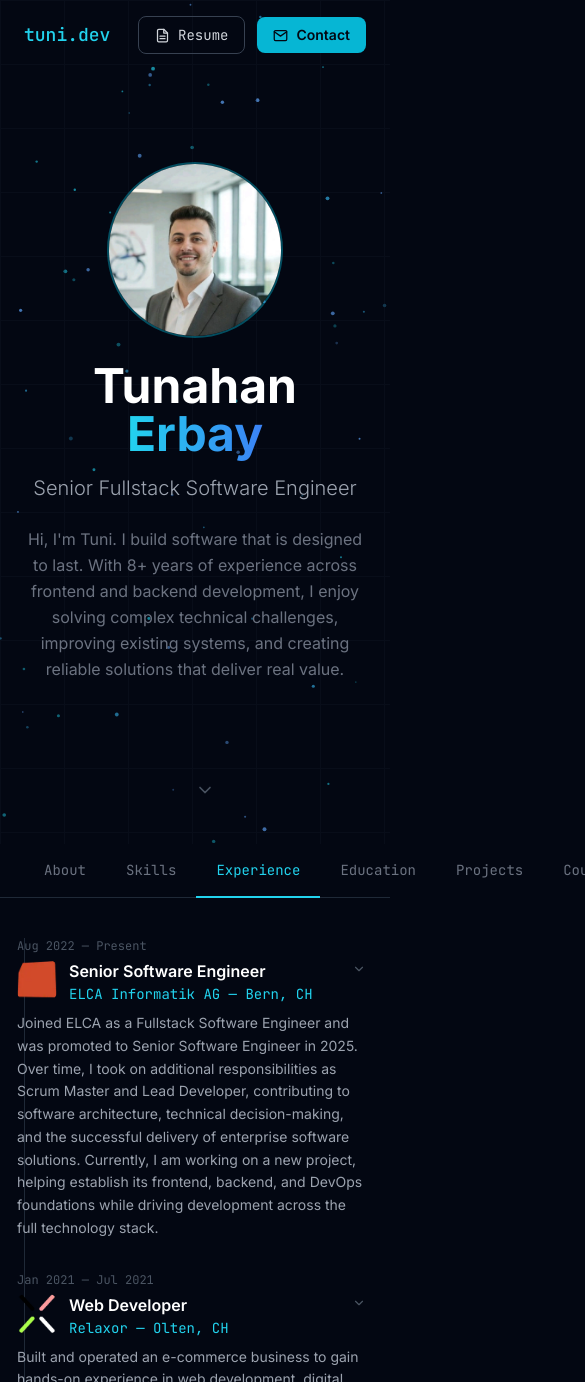
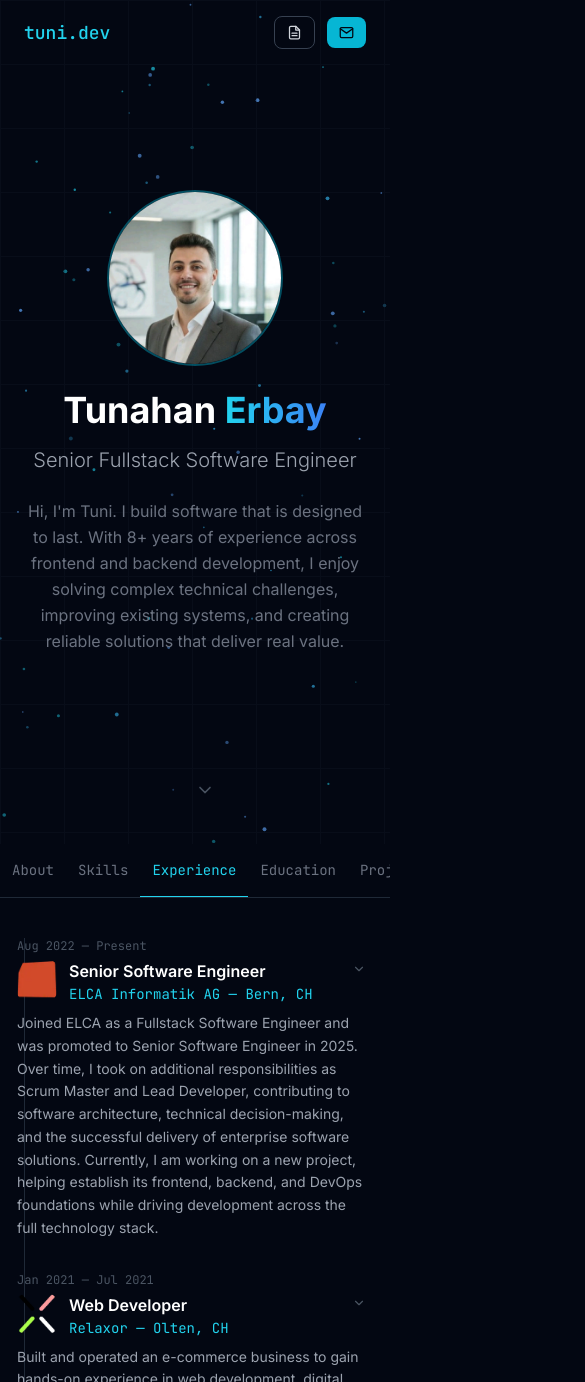
Before and after one commit to etunidev/tuni-portfolio, a React (Vite) app in the folder app/: page / in a window 390 px wide. Shown: the top 1382 px of the page, 585 px wide, since content can reach past the window. Built offline with nearby package versions, Linux system fonts and the light colour scheme.

Commit message:
feat: mobile responsive layout

```diff
--- a/app/src/components/About.tsx
+++ b/app/src/components/About.tsx
@@ -67,7 +67,7 @@ function GlobeIcon() {
 export default function About() {
   return (
     <section className="py-12 px-6">
-      <div className="max-w-3xl mx-auto grid grid-cols-3 gap-3">
+      <div className="max-w-3xl mx-auto grid grid-cols-2 sm:grid-cols-3 gap-3">
 
         <div className="bg-gray-900/50 backdrop-blur-sm border border-gray-800 rounded-lg p-4">
           <div className="flex items-center gap-1.5 mb-2 text-cyan-400">
@@ -93,7 +93,7 @@ export default function About() {
           <p className="text-gray-300 text-sm">{age}</p>
         </div>
 
-        <div className="col-span-2 bg-gray-900/50 backdrop-blur-sm border border-gray-800 rounded-lg p-4">
+        <div className="col-span-2 sm:col-span-2 bg-gray-900/50 backdrop-blur-sm border border-gray-800 rounded-lg p-4">
           <div className="flex items-center gap-1.5 mb-3 text-cyan-400">
             <GlobeIcon />
             <p className="text-xs font-mono">Languages</p>
@@ -108,7 +108,7 @@ export default function About() {
           </div>
         </div>
 
-        <div className="col-span-1 bg-gray-900/50 backdrop-blur-sm border border-gray-800 rounded-lg p-4">
+        <div className="col-span-2 sm:col-span-1 bg-gray-900/50 backdrop-blur-sm border border-gray-800 rounded-lg p-4">
           <div className="flex items-center gap-1.5 mb-3 text-cyan-400">
             <SparkleIcon />
             <p className="text-xs font-mono">Interests</p>
--- a/app/src/components/Hero.tsx
+++ b/app/src/components/Hero.tsx
@@ -26,7 +26,7 @@ export default function Hero() {
             className="w-44 h-44 rounded-full object-cover border-2 border-cyan-500/40"
           />
         </div>
-        <h1 className="text-5xl font-bold mb-4 text-white">
+        <h1 className="text-4xl sm:text-5xl font-bold mb-4 text-white">
           {name.split(' ')[0]} <span className="text-gradient">{name.split(' ').slice(1).join(' ')}</span>
         </h1>
         <p className="text-xl text-gray-400 mb-6 font-light">{position}</p>
--- a/app/src/components/Nav.tsx
+++ b/app/src/components/Nav.tsx
@@ -71,17 +71,17 @@ export default function Nav({ tabsInNav, activeTab, setActiveTab }: NavProps) {
           <a
             href={cvUrl}
             download="CV_Tunahan_Erbay.pdf"
-            className="flex items-center gap-2 px-4 py-2 text-sm text-gray-300 border border-gray-700 rounded-lg hover:border-cyan-500 hover:text-cyan-400 transition-colors font-mono"
+            className="flex items-center gap-2 px-3 sm:px-4 py-2 text-sm text-gray-300 border border-gray-700 rounded-lg hover:border-cyan-500 hover:text-cyan-400 transition-colors font-mono"
           >
             <DocumentIcon />
-            Resume
+            <span className="hidden sm:inline">Resume</span>
           </a>
           <a
             href={`mailto:${email}`}
-            className="flex items-center gap-2 px-4 py-2 text-sm bg-cyan-500 text-gray-950 rounded-lg hover:bg-cyan-400 transition-colors font-semibold"
+            className="flex items-center gap-2 px-3 sm:px-4 py-2 text-sm bg-cyan-500 text-gray-950 rounded-lg hover:bg-cyan-400 transition-colors font-semibold"
           >
             <MailIcon />
-            Contact
+            <span className="hidden sm:inline">Contact</span>
           </a>
         </div>
       </div>
--- a/app/src/components/TabPanel.tsx
+++ b/app/src/components/TabPanel.tsx
@@ -15,14 +15,14 @@ interface Props {
 export default function TabPanel({ activeTab, setActiveTab, tabsInNav }: Props) {
   return (
     <div>
-      <div className={`w-full px-6 flex border-b border-gray-800 transition-opacity duration-200 ${
+      <div className={`w-full flex border-b border-gray-800 transition-opacity duration-200 overflow-x-auto scrollbar-none ${
         tabsInNav ? 'opacity-0 pointer-events-none' : 'opacity-100'
       }`}>
         {TABS.map(tab => (
           <button
             key={tab}
             onClick={() => setActiveTab(tab)}
-            className={`px-5 py-4 text-sm font-mono whitespace-nowrap transition-colors border-b-2 -mb-px ${
+            className={`px-3 sm:px-5 py-4 text-sm font-mono whitespace-nowrap transition-colors border-b-2 -mb-px ${
               activeTab === tab
                 ? 'text-cyan-400 border-cyan-400'
                 : 'text-gray-500 border-transparent hover:text-gray-300'
```
